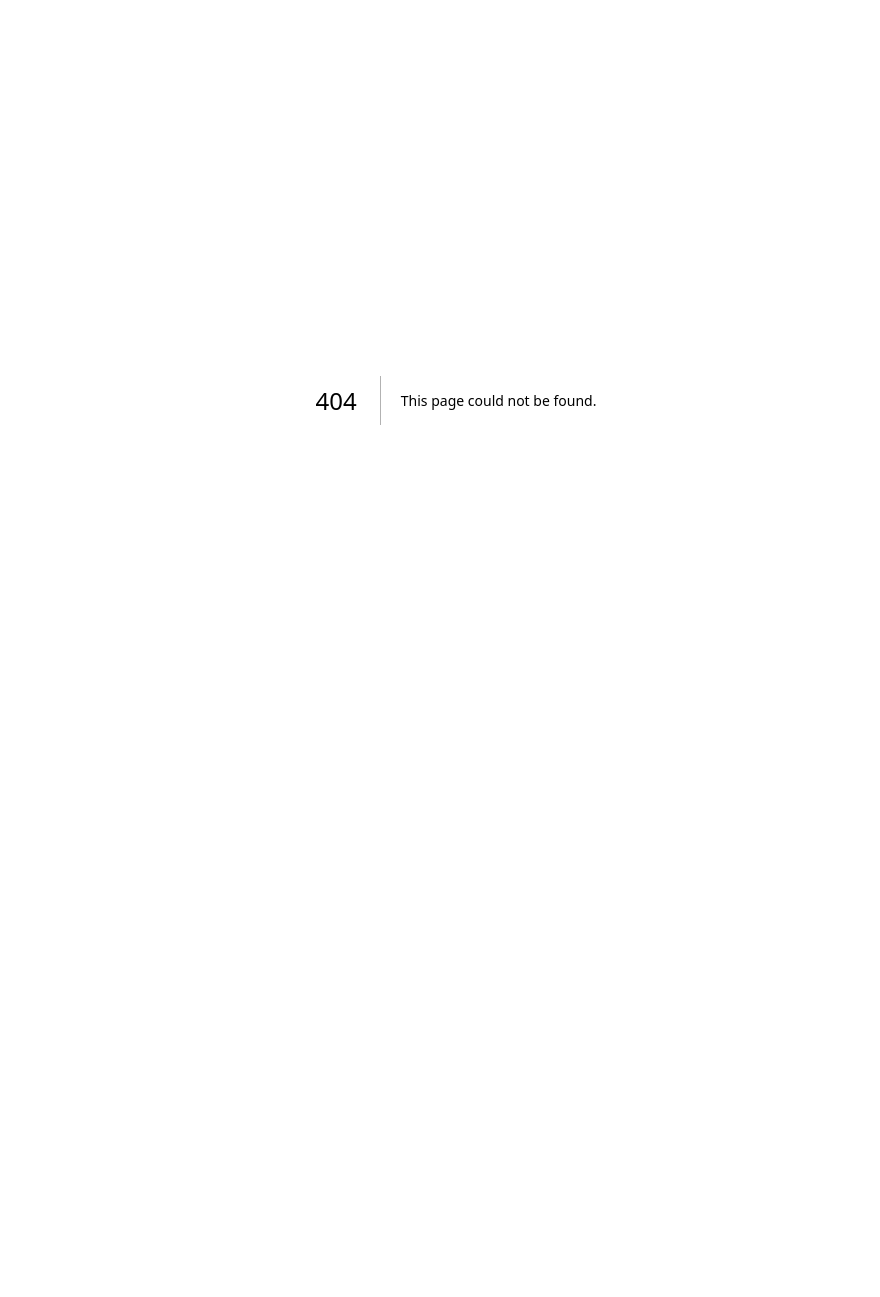
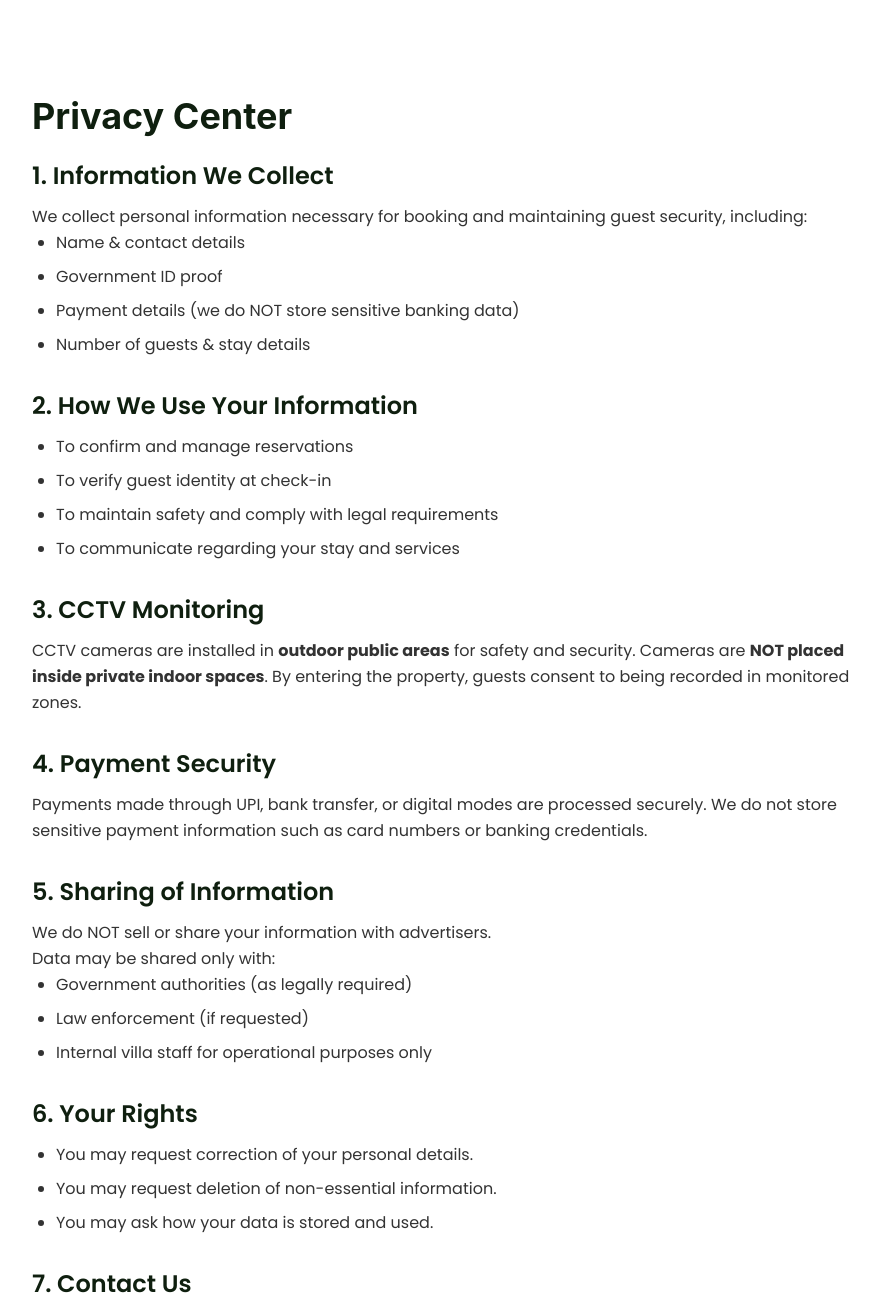
Before and after one commit to intelligencefordm-glitch/villa-anantara-web, a Next.js app: page /privacy in a window 1280 px wide. Before the commit this address had no page. Shown: the top 1297 px of the page, without its empty margins (184-1064 px from the left). Before the commit the page ends 800 px from the top, so only its background shows below. Built offline with nearby package versions, Linux system fonts and the light colour scheme.

Commit message:
Create page.tsx

```diff
--- /dev/null
+++ b/app/privacy/page.tsx
@@ -0,0 +1,112 @@
+"use client";
+import React from "react";
+
+export default function PrivacyPolicyPage() {
+  return (
+    <main className="min-h-screen px-6 py-24 max-w-4xl mx-auto">
+
+      <h1 className="text-4xl font-bold text-[#0F1F0F] mb-6">
+        Privacy Center
+      </h1>
+
+      <div className="space-y-8 text-[#333] leading-relaxed font-poppins">
+
+        {/* Section 1 */}
+        <section>
+          <h2 className="text-2xl font-semibold text-[#0F1F0F] mb-3">
+            1. Information We Collect
+          </h2>
+          <p>
+            We collect personal information necessary for booking and maintaining
+            guest security, including:
+          </p>
+          <ul className="list-disc ml-6 space-y-2">
+            <li>Name & contact details</li>
+            <li>Government ID proof</li>
+            <li>Payment details (we do NOT store sensitive banking data)</li>
+            <li>Number of guests & stay details</li>
+          </ul>
+        </section>
+
+        {/* Section 2 */}
+        <section>
+          <h2 className="text-2xl font-semibold text-[#0F1F0F] mb-3">
+            2. How We Use Your Information
+          </h2>
+          <ul className="list-disc ml-6 space-y-2">
+            <li>To confirm and manage reservations</li>
+            <li>To verify guest identity at check-in</li>
+            <li>To maintain safety and comply with legal requirements</li>
+            <li>To communicate regarding your stay and services</li>
+          </ul>
+        </section>
+
+        {/* Section 3 */}
+        <section>
+          <h2 className="text-2xl font-semibold text-[#0F1F0F] mb-3">
+            3. CCTV Monitoring
+          </h2>
+          <p>
+            CCTV cameras are installed in <strong>outdoor public areas</strong> for
+            safety and security. Cameras are <strong>NOT placed inside private indoor spaces</strong>.
+            By entering the property, guests consent to being recorded in monitored zones.
+          </p>
+        </section>
+
+        {/* Section 4 */}
+        <section>
+          <h2 className="text-2xl font-semibold text-[#0F1F0F] mb-3">
+            4. Payment Security
+          </h2>
+          <p>
+            Payments made through UPI, bank transfer, or digital modes are processed
+            securely. We do not store sensitive payment information such as card
+            numbers or banking credentials.
+          </p>
+        </section>
+
+        {/* Section 5 */}
+        <section>
+          <h2 className="text-2xl font-semibold text-[#0F1F0F] mb-3">
+            5. Sharing of Information
+          </h2>
+          <p>We do NOT sell or share your information with advertisers.</p>
+          <p>Data may be shared only with:</p>
+          <ul className="list-disc ml-6 space-y-2">
+            <li>Government authorities (as legally required)</li>
+            <li>Law enforcement (if requested)</li>
+            <li>Internal villa staff for operational purposes only</li>
+          </ul>
+        </section>
+
+        {/* Section 6 */}
+        <section>
+          <h2 className="text-2xl font-semibold text-[#0F1F0F] mb-3">
+            6. Your Rights
+          </h2>
+          <ul className="list-disc ml-6 space-y-2">
+            <li>You may request correction of your personal details.</li>
+            <li>You may request deletion of non-essential information.</li>
+            <li>You may ask how your data is stored and used.</li>
+          </ul>
+        </section>
+
+        {/* Section 7 */}
+        <section>
+          <h2 className="text-2xl font-semibold text-[#0F1F0F] mb-3">
+            7. Contact Us
+          </h2>
+          <p>
+            For any privacy-related questions or concerns, please contact:
+          </p>
+          <p className="mt-2">
+            📞 <strong>+91 8889777288</strong><br />
+            📧 <strong>villaanantara@gmail.com</strong><br />
+            📍 Villa Anantara, Raipur
+          </p>
+        </section>
+
+      </div>
+    </main>
+  );
+}
```
